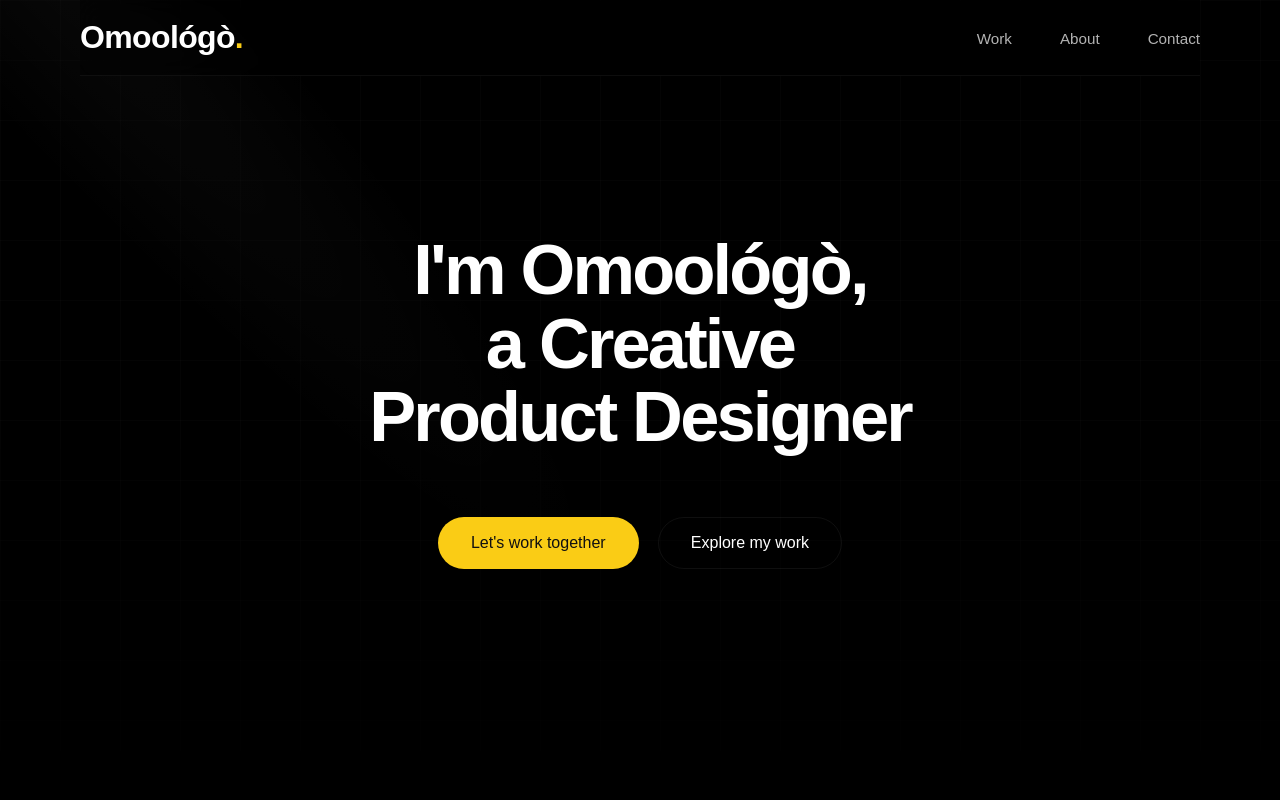
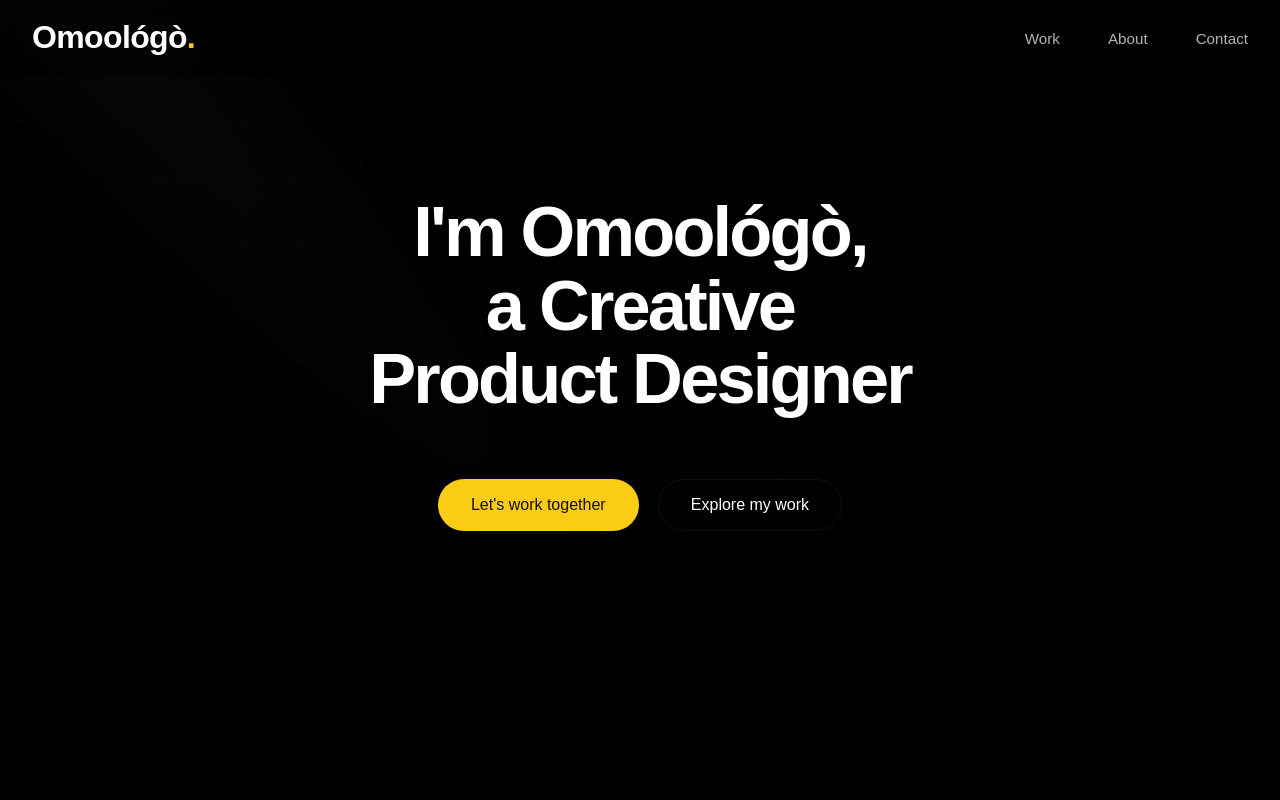
Before and after one commit to busycodingg/Portfolio, a Next.js app: page / in a window 1280 px wide. Shown: the top 800 px of the page. Built offline with nearby package versions, Linux system fonts and the light colour scheme; a web font is replaced by a local one.

Commit message:
Navbar refinement: changed position to fixed and removed border-bottom.

```diff
--- a/src/app/globals.css
+++ b/src/app/globals.css
@@ -154,7 +154,7 @@ header {
 
 /* --- NAVIGATION & HAMBURGER --- */
 .site-header {
-    position: sticky;
+    position: fixed;
     top: 0;
     left: 0;
     width: 100%;
@@ -162,11 +162,10 @@ header {
     display: flex;
     justify-content: space-between;
     align-items: center;
-    padding: 1.5rem 0; /* Reduced padding for sticky state */
+    padding: 1.5rem 2rem; /* Added horizontal padding for fixed state */
     background-color: rgba(0, 0, 0, 0.4);
     backdrop-filter: blur(12px);
     -webkit-backdrop-filter: blur(12px);
-    border-bottom: 1px solid rgba(255, 255, 255, 0.05);
     transition: all 0.3s ease;
 }
 
```
